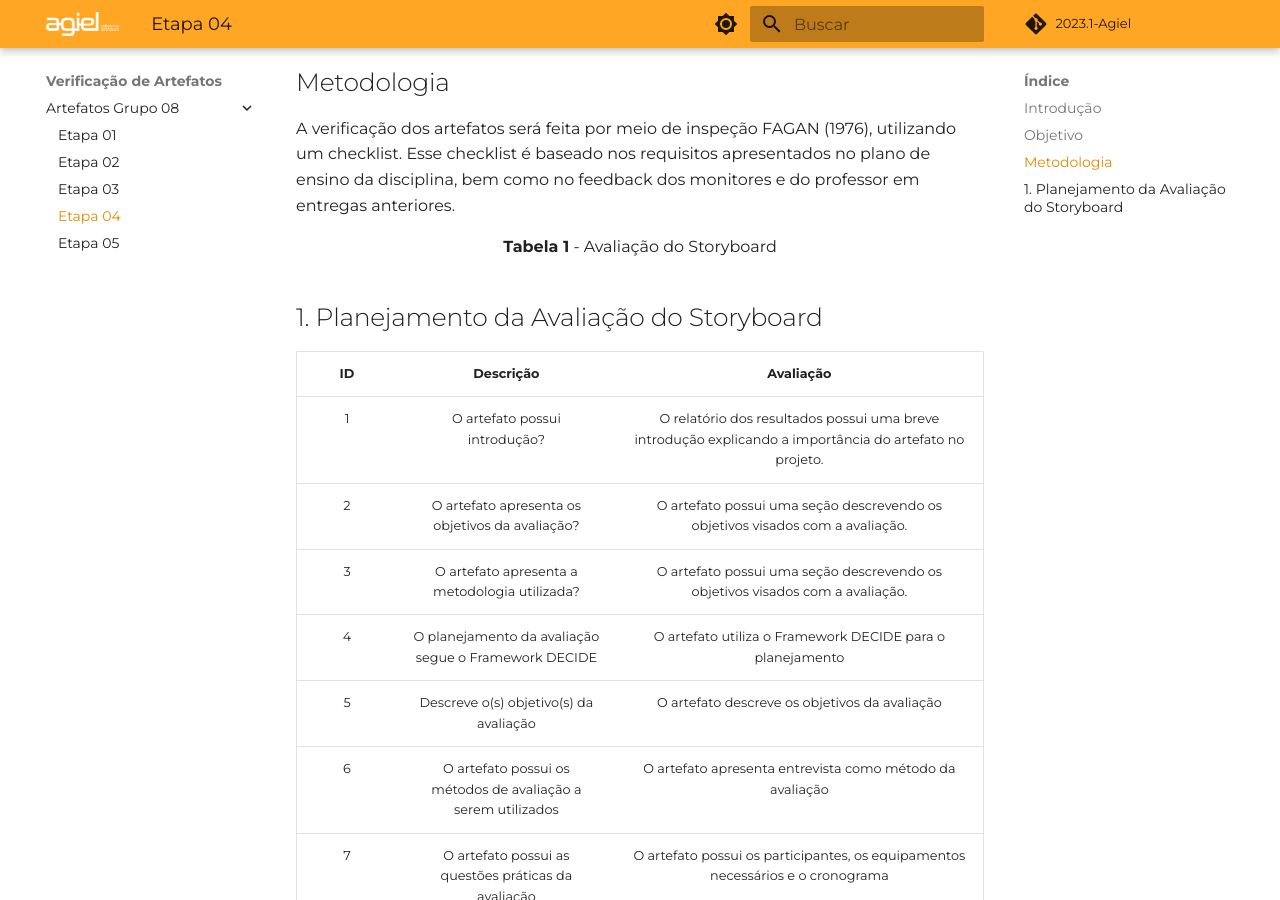
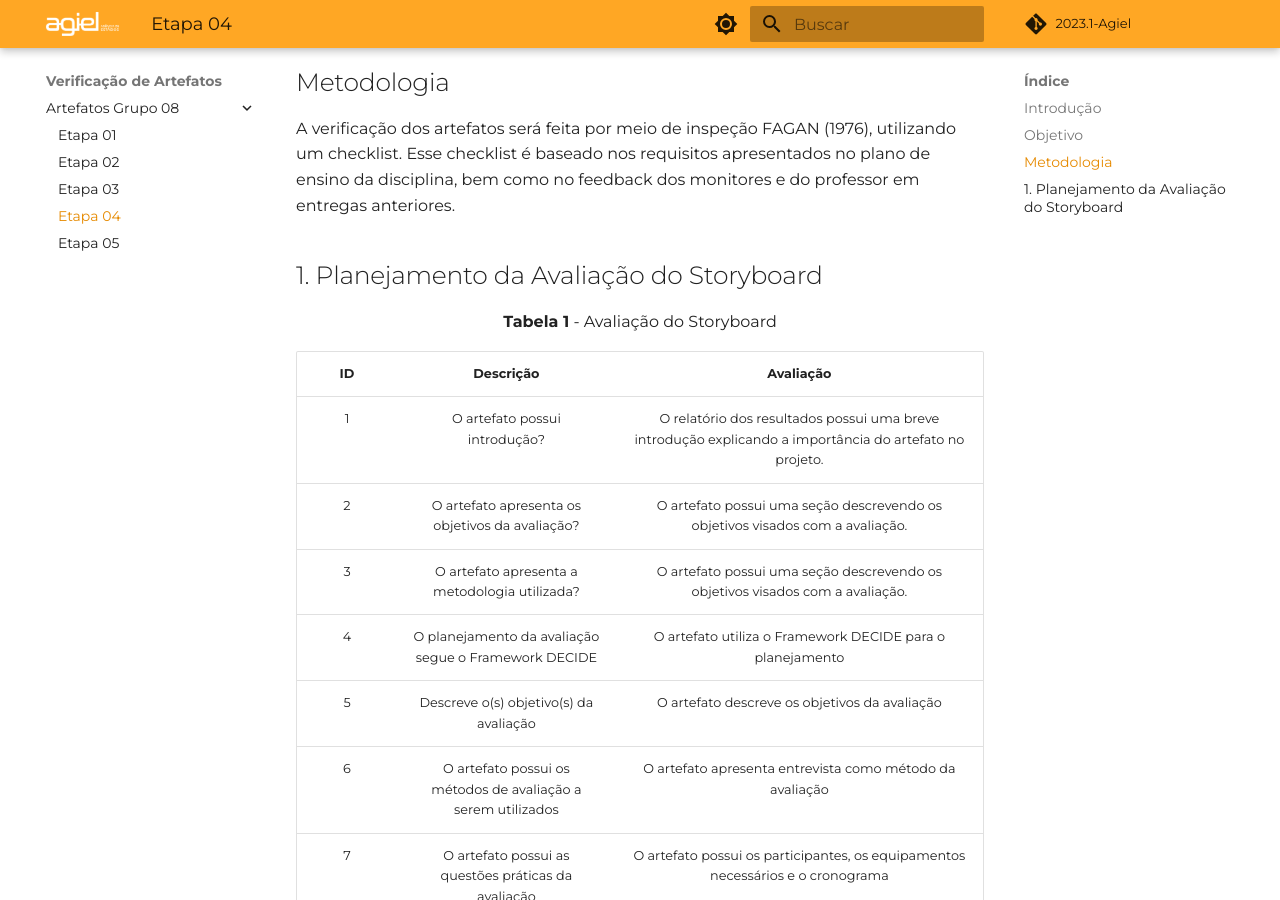
Before and after one commit to Interacao-Humano-Computador/2023.1-Agiel, an MkDocs documentation site: the page built from docs/verificacao/grupo_8/etapa_4.md, in a window 1280 px wide and 900 px high, scrolled down 540 px. Built offline with MkDocs 1.6.1 and Material for MkDocs 9.7.7, drawn with Linux system fonts in a browser that asks for light colours; some web fonts are replaced; comment, search, counter and statistics services are not loaded.

Commit message:
ajustando títulos e histórico de versão

```diff
--- a/docs/verificacao/grupo_8/etapa_4.md
+++ b/docs/verificacao/grupo_8/etapa_4.md
@@ -13,9 +13,10 @@ Este documento tem como fim verificar a qualidade dos artefatos produzidos pelo
 ## Metodologia
 A verificação dos artefatos será feita por meio de inspeção FAGAN (1976), utilizando um checklist. Esse checklist é baseado nos requisitos apresentados no plano de ensino da disciplina, bem como no feedback dos monitores e do professor em entregas anteriores.
 
-<font size="3"><p style="text-align: center"><b>Tabela 1</b> - Avaliação do Storyboard</p></font>
 
 ## 1. Planejamento da Avaliação do Storyboard
+
+<font size="3"><p style="text-align: center"><b>Tabela 1</b> - Avaliação do Storyboard</p></font>
 
 | ID | Descrição  | Avaliação |
 |:--:|:----------:|:---------:|
```
